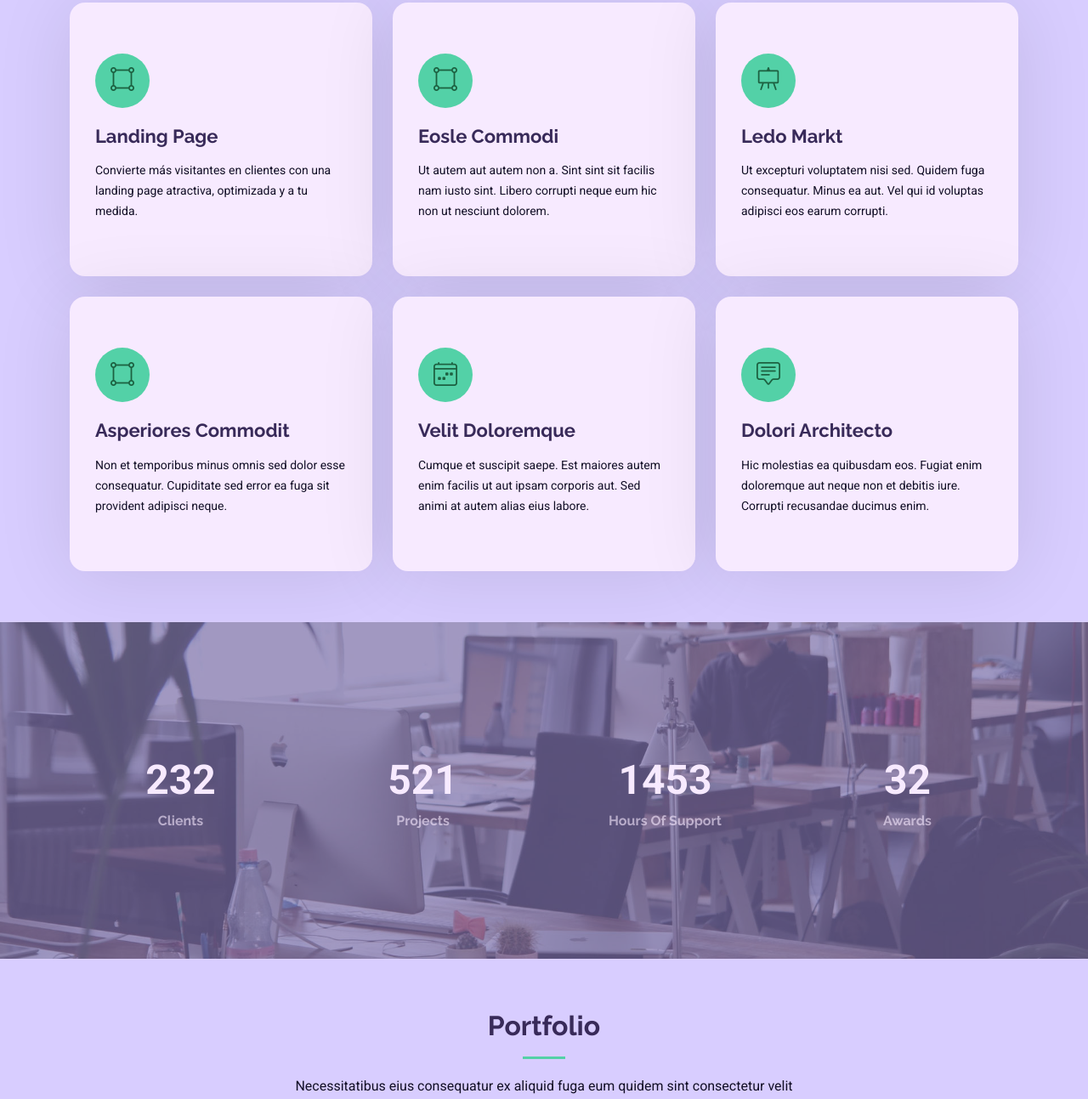
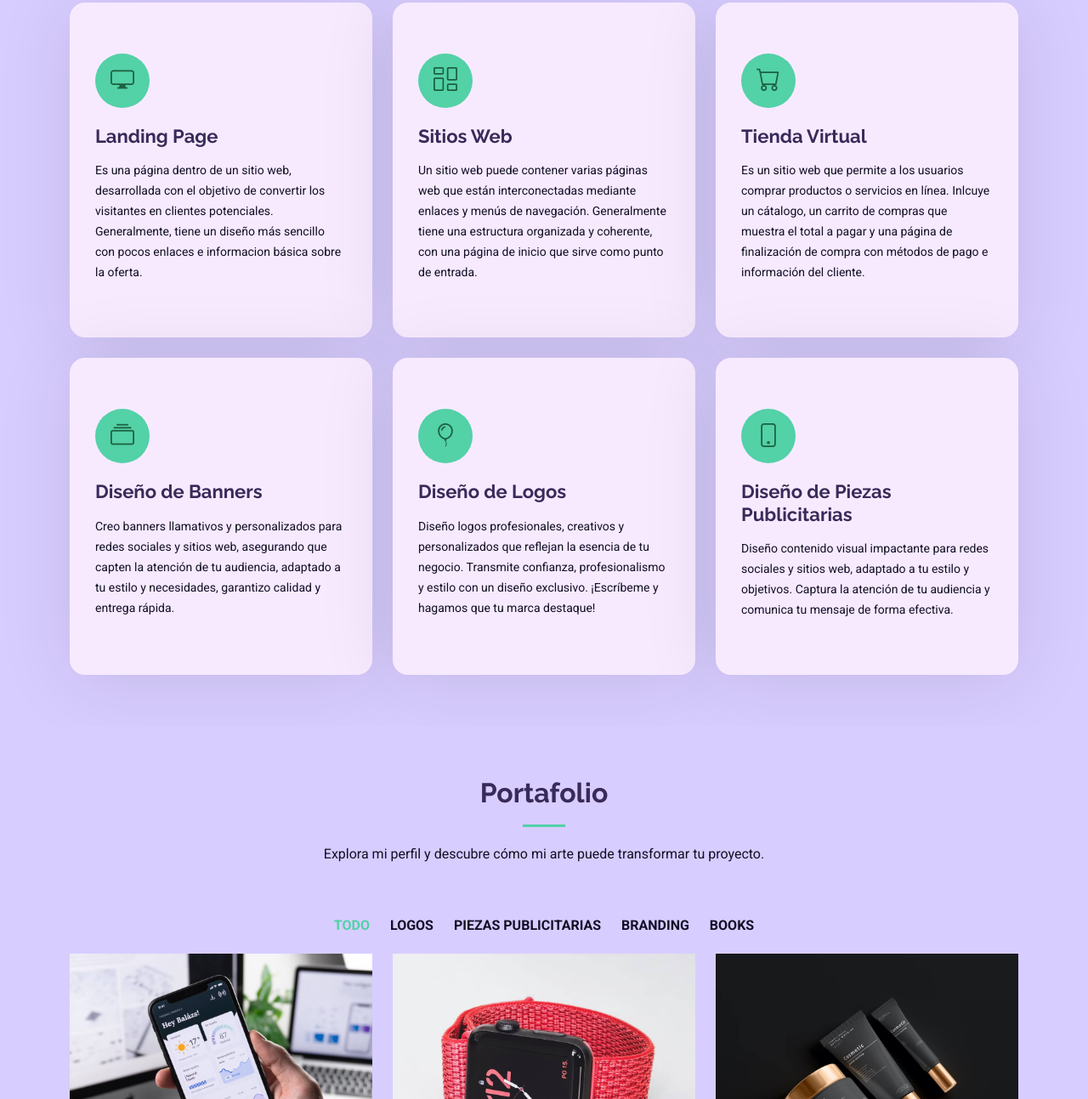
Before and after one commit to SophiaAngulo/PROYECTO-CV, a plain HTML site: page index.html in a window 1280 px wide. Shown: the part 1735-3028 px from the top of the page at 85% size. Drawn offline with Linux system fonts and the light colour scheme.

Commit message:
Actualizacion 26 feb

```diff
--- a/index.html
+++ b/index.html
@@ -269,48 +269,49 @@
           <div class="col-lg-4 col-md-6" data-aos="fade-up" data-aos-delay="100">
             <div class="service-item  position-relative">
               <div class="icon">
-                <i class="bi bi-bounding-box-circles"></i>
+                <i class="bi bi-display"></i> <!--cambiar iconos-->
+                <!--<i class="bi bi-bounding-box-circles"></i> iconos de bootstrap-->
               </div>
               <a href="#" class="stretched-link">
                 <h3>Landing Page</h3>
               </a>
-              <p>Convierte más visitantes en clientes con una landing page atractiva, optimizada y a tu medida.</p>
+              <p>Es una página dentro de un sitio web, desarrollada con el objetivo de convertir los visitantes en clientes potenciales. Generalmente, tiene un diseño más sencillo con pocos enlaces e informacion básica sobre la oferta.</p>
             </div>
           </div><!-- End Service Item -->
 
           <div class="col-lg-4 col-md-6" data-aos="fade-up" data-aos-delay="200">
             <div class="service-item position-relative">
               <div class="icon">
-                <i class="bi bi-bounding-box-circles"></i>
+                <i class="bi bi-columns-gap"></i>
               </div>
               <a href="#" class="stretched-link">
-                <h3>Eosle Commodi</h3>
+                <h3>Sitios Web</h3>
               </a>
-              <p>Ut autem aut autem non a. Sint sint sit facilis nam iusto sint. Libero corrupti neque eum hic non ut nesciunt dolorem.</p>
+              <p>Un sitio web puede contener varias páginas web que están interconectadas mediante enlaces y menús de navegación. Generalmente tiene una estructura organizada y coherente, con una página de inicio que sirve como punto de entrada.</p>
             </div>
           </div><!-- End Service Item -->
 
           <div class="col-lg-4 col-md-6" data-aos="fade-up" data-aos-delay="300">
             <div class="service-item position-relative">
               <div class="icon">
-                <i class="bi bi-easel"></i>
+                <i class="bi bi-cart"></i>
               </div>
               <a href="#" class="stretched-link">
-                <h3>Ledo Markt</h3>
+                <h3>Tienda Virtual</h3>
               </a>
-              <p>Ut excepturi voluptatem nisi sed. Quidem fuga consequatur. Minus ea aut. Vel qui id voluptas adipisci eos earum corrupti.</p>
+              <p>Es un sitio web que permite a los usuarios comprar productos o servicios en línea. Inlcuye un cátalogo, un carrito de compras que muestra el total a pagar y una página de finalización de compra con métodos de pago e información del cliente.</p>
             </div>
           </div><!-- End Service Item -->
 
           <div class="col-lg-4 col-md-6" data-aos="fade-up" data-aos-delay="400">
             <div class="service-item position-relative">
               <div class="icon">
-                <i class="bi bi-bounding-box-circles"></i>
+                <i class="bi bi-collection"></i>
               </div>
               <a href="#" class="stretched-link">
-                <h3>Asperiores Commodit</h3>
+                <h3>Diseño de Banners</h3>
               </a>
-              <p>Non et temporibus minus omnis sed dolor esse consequatur. Cupiditate sed error ea fuga sit provident adipisci neque.</p>
+              <p>Creo banners llamativos y personalizados para redes sociales y sitios web, asegurando que capten la atención de tu audiencia, adaptado a tu estilo y necesidades, garantizo calidad y entrega rápida.</p>
               <a href="#" class="stretched-link"></a>
             </div>
           </div><!-- End Service Item -->
@@ -318,12 +319,12 @@
           <div class="col-lg-4 col-md-6" data-aos="fade-up" data-aos-delay="500">
             <div class="service-item position-relative">
               <div class="icon">
-                <i class="bi bi-calendar4-week"></i>
+                <i class="bi bi-balloon"></i>
               </div>
               <a href="#" class="stretched-link">
-                <h3>Velit Doloremque</h3>
+                <h3>Diseño de Logos</h3>
               </a>
-              <p>Cumque et suscipit saepe. Est maiores autem enim facilis ut aut ipsam corporis aut. Sed animi at autem alias eius labore.</p>
+              <p>Diseño logos profesionales, creativos y personalizados que reflejan la esencia de tu negocio. Transmite confianza, profesionalismo y estilo con un diseño exclusivo. ¡Escríbeme y hagamos que tu marca destaque! </p>
               <a href="#" class="stretched-link"></a>
             </div>
           </div><!-- End Service Item -->
@@ -331,12 +332,12 @@
           <div class="col-lg-4 col-md-6" data-aos="fade-up" data-aos-delay="600">
             <div class="service-item position-relative">
               <div class="icon">
-                <i class="bi bi-chat-square-text"></i>
+                <i class="bi bi-phone"></i>
               </div>
               <a href="#" class="stretched-link">
-                <h3>Dolori Architecto</h3>
+                <h3>Diseño de Piezas Publicitarias</h3>
               </a>
-              <p>Hic molestias ea quibusdam eos. Fugiat enim doloremque aut neque non et debitis iure. Corrupti recusandae ducimus enim.</p>
+              <p> Diseño contenido visual impactante para redes sociales y sitios web, adaptado a tu estilo y objetivos. Captura la atención de tu audiencia y comunica tu mensaje de forma efectiva. </p>
               <a href="#" class="stretched-link"></a>
             </div>
           </div><!-- End Service Item -->
@@ -347,7 +348,7 @@
 
     </section><!-- /Services Section -->
 
-    <!-- Stats Section -->
+    <!-- Stats Section
     <section id="stats" class="stats section accent-background">
 
       <img src="assets/img/stats-bg.jpg" alt="" data-aos="fade-in">
@@ -361,28 +362,31 @@
               <span data-purecounter-start="0" data-purecounter-end="232" data-purecounter-duration="0" class="purecounter">232</span>
               <p>Clients</p>
             </div>
-          </div><!-- End Stats Item -->
+          </div>End Stats Item -->
+          <!--
 
           <div class="col-lg-3 col-md-6">
             <div class="stats-item text-center w-100 h-100">
               <span data-purecounter-start="0" data-purecounter-end="521" data-purecounter-duration="0" class="purecounter">521</span>
               <p>Projects</p>
             </div>
-          </div><!-- End Stats Item -->
+          </div>End Stats Item -->
+          <!--
 
           <div class="col-lg-3 col-md-6">
             <div class="stats-item text-center w-100 h-100">
               <span data-purecounter-start="0" data-purecounter-end="1453" data-purecounter-duration="0" class="purecounter">1453</span>
               <p>Hours Of Support</p>
             </div>
-          </div><!-- End Stats Item -->
+          </div>End Stats Item -->
+          <!--
 
           <div class="col-lg-3 col-md-6">
             <div class="stats-item text-center w-100 h-100">
               <span data-purecounter-start="0" data-purecounter-end="32" data-purecounter-duration="0" class="purecounter">32</span>
               <p>Awards</p>
             </div>
-          </div><!-- End Stats Item -->
+          </div>End Stats Item -->
 
         </div>
 
@@ -395,8 +399,8 @@
 
       <!-- Section Title -->
       <div class="container section-title" data-aos="fade-up">
-        <h2>Portfolio</h2>
-        <p>Necessitatibus eius consequatur ex aliquid fuga eum quidem sint consectetur velit</p>
+        <h2>Portafolio</h2>
+        <p>Explora mi perfil y descubre cómo mi arte puede transformar tu proyecto.</p>
       </div><!-- End Section Title -->
 
       <div class="container">
@@ -404,9 +408,9 @@
         <div class="isotope-layout" data-default-filter="*" data-layout="masonry" data-sort="original-order">
 
           <ul class="portfolio-filters isotope-filters" data-aos="fade-up" data-aos-delay="100">
-            <li data-filter="*" class="filter-active">All</li>
-            <li data-filter=".filter-app">App</li>
-            <li data-filter=".filter-product">Product</li>
+            <li data-filter="*" class="filter-active">Todo</li>
+            <li data-filter=".filter-app">Logos</li>
+            <li data-filter=".filter-product">Piezas Publicitarias</li>
             <li data-filter=".filter-branding">Branding</li>
             <li data-filter=".filter-books">Books</li>
           </ul><!-- End Portfolio Filters -->
```
